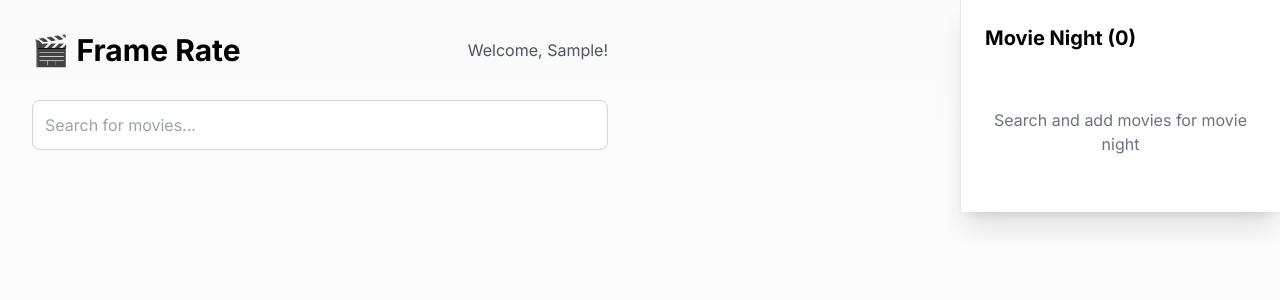
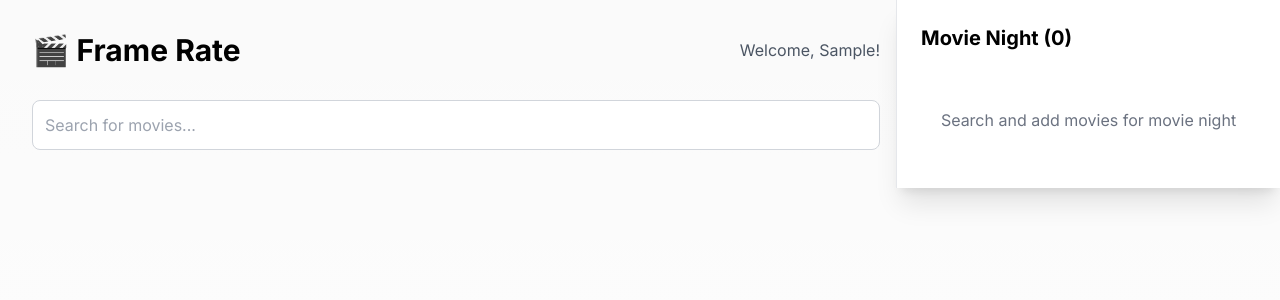
Before and after one commit to dragland/frame-rate, a Next.js app: page / in a window 1280 px wide. Both pictures are taken after typing "Sample" into the empty fields and a click on the button "Join Session". Shown: the top 300 px of the page. Built offline with nearby package versions, Linux system fonts and the light colour scheme.

Commit message:
Queue formatting.

```diff
--- a/app/page.tsx
+++ b/app/page.tsx
@@ -125,8 +125,8 @@ export default function Home() {
       </button>
 
       {/* Main Content */}
-      <div className="flex-1 p-4 md:p-8 md:mr-80">
-        <div className="max-w-4xl mx-auto">
+      <div className="flex-1 p-4 md:p-8 md:pr-4">
+        <div>
           <div className="flex justify-between items-center mb-8">
             <h1 className="text-3xl font-bold dark:text-white">🎬 Frame Rate</h1>
             <div className="text-gray-600 dark:text-gray-300">
@@ -169,7 +169,7 @@ export default function Home() {
 
       {/* Sidebar */}
       <div className={`
-        fixed md:relative top-0 right-0 h-full w-80 bg-white dark:bg-gray-800 shadow-xl border-l dark:border-gray-700 z-40
+        fixed md:relative top-0 right-0 h-full w-96 bg-white dark:bg-gray-800 shadow-xl border-l dark:border-gray-700 z-40
         transform transition-transform duration-300 ease-in-out
         ${sidebarOpen ? 'translate-x-0' : 'translate-x-full md:translate-x-0'}
       `}>
@@ -369,7 +369,11 @@ function DraggableMovieItem({ movie, index, onRemove, onMove }: DraggableMovieIt
         hover:bg-gray-100 hover:dark:bg-gray-600
       `}
     >
-      <div className="text-gray-400 dark:text-gray-500 text-sm">⋮⋮</div>
+      <div className="text-gray-400 dark:text-gray-500 flex flex-col space-y-0.5">
+        <div className="w-1.5 h-0.5 bg-current rounded-full"></div>
+        <div className="w-1.5 h-0.5 bg-current rounded-full"></div>
+        <div className="w-1.5 h-0.5 bg-current rounded-full"></div>
+      </div>
       <Image
         src={getImageUrl(movie.poster_path)}
         alt={movie.title}
```
